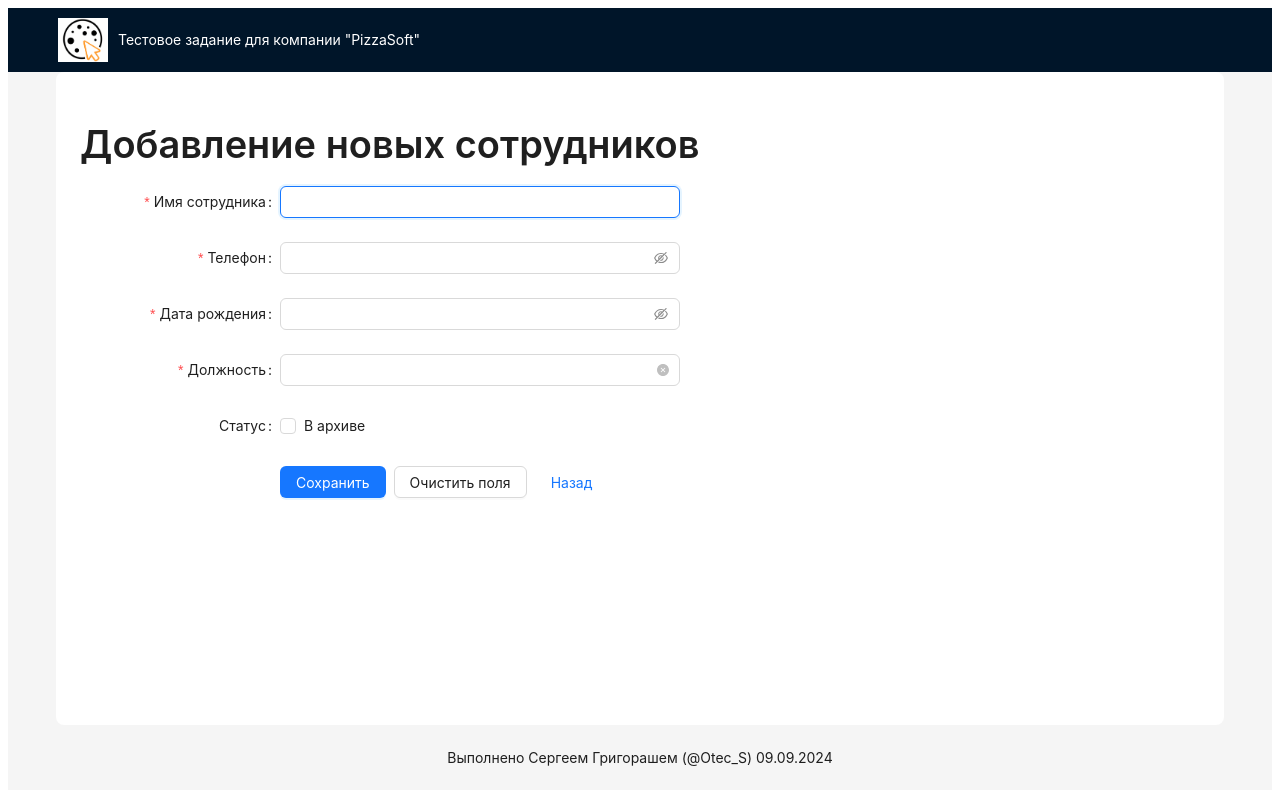
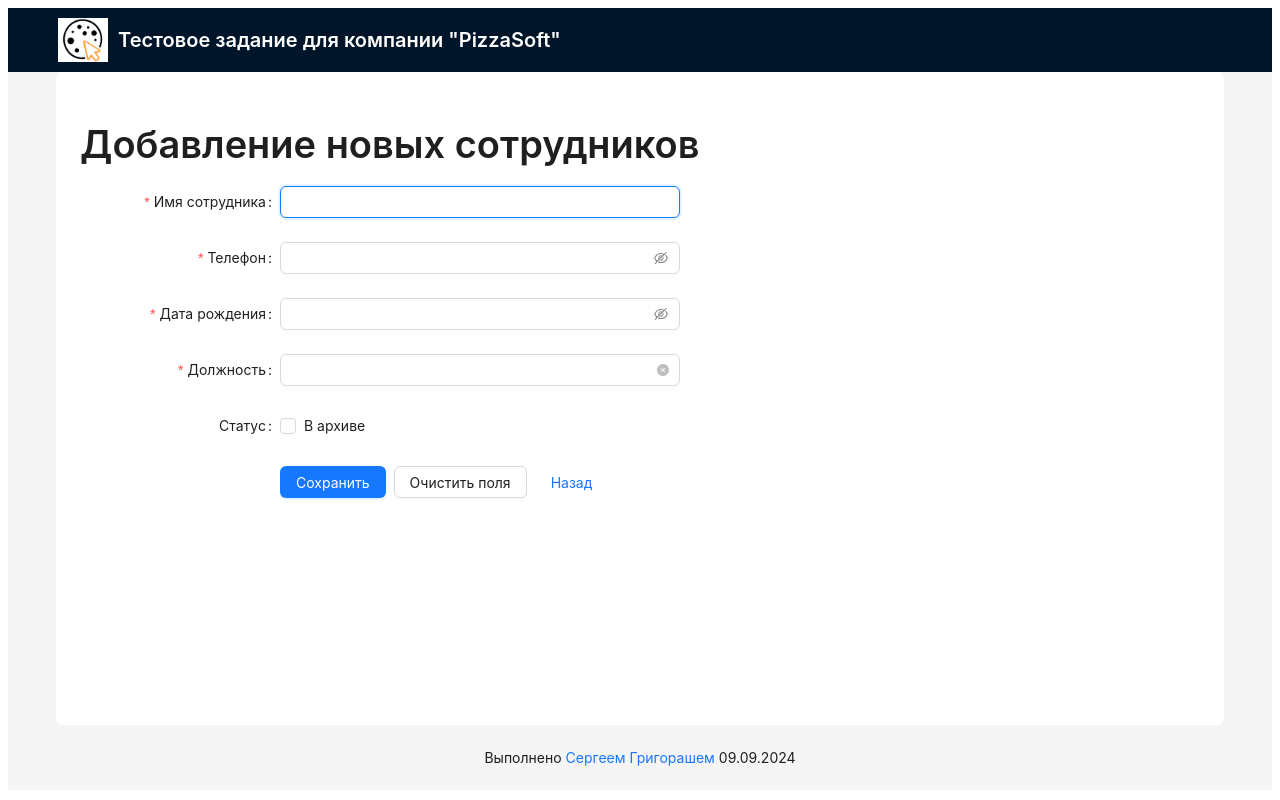
Before and after one commit to Otec-S/pizza-soft-test, a React (Vite) app: page /employee-add in a window 1280 px wide. Built offline with nearby package versions, Linux system fonts and the light colour scheme.

Commit message:
feat разделил на компоненты шапку и подвал

```diff
--- a/index.html
+++ b/index.html
@@ -1,5 +1,5 @@
 <!DOCTYPE html>
-<html lang="en">
+<html lang="ru">
   <head>
     <meta charset="UTF-8" />
     <link rel="icon" type="image/svg+xml" href="/vite.svg" />
--- a/src/App.tsx
+++ b/src/App.tsx
@@ -5,32 +5,20 @@ import EmployeeEdit from "./pages/employee-edit/employee-edit";
 import EmployeeAdd from "./pages/employee-add/employee-add";
 import NotFound from "./pages/not-found/not-found";
 import { Layout, theme } from "antd";
-import logo from "../src/assets/logoPizzaSoft.png";
+import AntHeader from "./components/header/header";
+import AntFooter from "./components/footer/footer";
 
 function App() {
-  const { Header, Content, Footer } = Layout;
+  const { Content } = Layout;
 
   const {
     token: { colorBgContainer, borderRadiusLG },
   } = theme.useToken();
 
   return (
+    <Router>
       <Layout>
-      <Header style={{ display: "flex", alignItems: "center", color: "white" }}>
-        <img
-          src={logo}
-          alt="PizzaSoft"
-          style={{
-            width: "50px",
-            height: "50px",
-            marginRight: "10px",
-            objectFit: "contain",
-          }}
-        />
-        <span style={{ color: "white" }}>
-          Тестовое задание для компании "PizzaSoft"
-        </span>
-      </Header>
+        <AntHeader />
         <Content style={{ padding: "0 48px" }}>
           <div
             // TODO: SASS ?
@@ -41,7 +29,6 @@ function App() {
               borderRadius: borderRadiusLG,
             }}
           >
-          <Router>
             <Routes>
               <Route path="/" element={<EmployeesList />} />
               <Route path="/employee-edit/:id" element={<EmployeeEdit />} />
@@ -49,13 +36,11 @@ function App() {
               <Route path="/404" element={<NotFound />} />
               <Route path="*" element={<NotFound />} />
             </Routes>
-          </Router>{" "}
           </div>
         </Content>
-      <Footer style={{ textAlign: "center" }}>
-        Выполнено Сергеем Григорашем (@Otec_S) 09.09.2024
-      </Footer>
+        <AntFooter />
       </Layout>
+    </Router>
   );
 }
 
--- /dev/null
+++ b/src/components/footer/footer.tsx
@@ -0,0 +1,16 @@
+import Layout from "antd/es/layout";
+
+const AntFooter = () => {
+  const { Footer } = Layout;
+  return (
+    <Footer style={{ textAlign: "center" }}>
+      Выполнено{" "}
+      <a href="https://t.me/Otec_S" target="_blank" rel="noopener noreferrer">
+        Сергеем Григорашем
+      </a>{" "}
+      09.09.2024
+    </Footer>
+  );
+};
+
+export default AntFooter;
--- /dev/null
+++ b/src/components/header/header.tsx
@@ -0,0 +1,33 @@
+import { Layout } from "antd";
+import logo from "../../assets/logoPizzaSoft.png";
+import { Link } from "react-router-dom";
+import Title from "antd/es/typography/Title";
+
+const AntHeader = () => {
+  const { Header } = Layout;
+
+  return (
+    <Link to="/">
+      <Header style={{ display: "flex", alignItems: "center", color: "white" }}>
+        <img
+          src={logo}
+          alt="PizzaSoft"
+          style={{
+            width: "50px",
+            height: "50px",
+            marginRight: "10px",
+            objectFit: "contain",
+          }}
+        />
+        {/* <span style={{ color: "white" }}>
+          Тестовое задание для компании "PizzaSoft"
+        </span> */}
+        <Title level={4} style={{ color: "white", margin: "0" }}>
+          Тестовое задание для компании "PizzaSoft"
+        </Title>
+      </Header>
+    </Link>
+  );
+};
+
+export default AntHeader;
```
Lines whose indentation alone changed are shown as unchanged.
